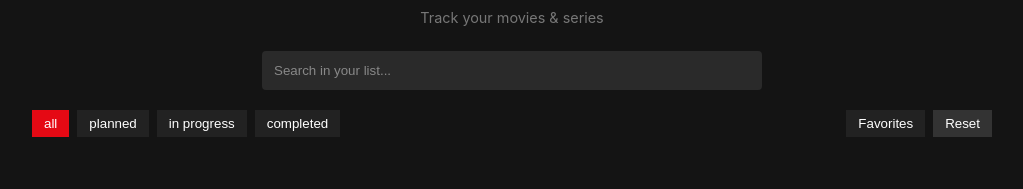
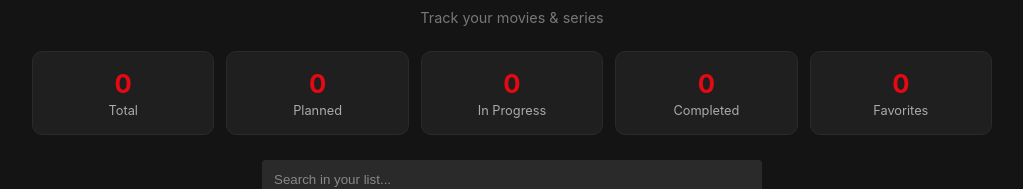
Before and after one commit to YssraChahine/Media-Tracker, a Next.js app: page /media in a window 1280 px wide. Shown: the part 155-344 px from the top of the page, without its empty margins (128-1151 px from the left). Built offline with nearby package versions, Linux system fonts and the light colour scheme; no server answers; the database is empty.

Commit message:
add insights

```diff
--- /dev/null
+++ b/components/Insights.js
@@ -0,0 +1,70 @@
+import styled from "styled-components";
+
+export default function Insights({ media }) {
+  const total = media.length;
+  const planned = media.filter((item) => item.status === "planned").length;
+  const inProgress = media.filter(
+    (item) => item.status === "in progress"
+  ).length;
+  const completed = media.filter((item) => item.status === "completed").length;
+  const favorites = media.filter((item) => item.isFavorite).length;
+
+  return (
+    <Wrapper>
+      <StatCard>
+        <Number>{total}</Number>
+        <Label>Total</Label>
+      </StatCard>
+
+      <StatCard>
+        <Number>{planned}</Number>
+        <Label>Planned</Label>
+      </StatCard>
+
+      <StatCard>
+        <Number>{inProgress}</Number>
+        <Label>In Progress</Label>
+      </StatCard>
+
+      <StatCard>
+        <Number>{completed}</Number>
+        <Label>Completed</Label>
+      </StatCard>
+
+      <StatCard>
+        <Number>{favorites}</Number>
+        <Label>Favorites</Label>
+      </StatCard>
+    </Wrapper>
+  );
+}
+
+const Wrapper = styled.section`
+  display: grid;
+  grid-template-columns: repeat(2, 1fr);
+  gap: 12px;
+  margin: 25px 0;
+  @media (min-width: 700px) {
+    grid-template-columns: repeat(5, 1fr);
+  }
+`;
+
+const StatCard = styled.div`
+  background: #1f1f1f;
+  border-radius: 10px;
+  padding: 16px;
+  text-align: center;
+  border: 1px solid #2a2a2a;
+`;
+
+const Number = styled.p`
+  font-size: 1.6rem;
+  font-weight: 700;
+  color: #e50914;
+`;
+
+const Label = styled.p`
+  margin-top: 4px;
+  font-size: 0.8rem;
+  color: #aaa;
+`;
--- a/pages/media/index.js
+++ b/pages/media/index.js
@@ -4,6 +4,7 @@ import BackButton from "@/components/BackButton";
 import MediaList from "@/components/MediaList";
 import Filter from "@/components/Filter";
 import { useState } from "react";
+import Insights from "@/components/Insights";
 
 const fetcher = (url) => fetch(url).then((response) => response.json());
 
@@ -94,6 +95,8 @@ export default function MediaPage() {
 
       <Heading>My Collection</Heading>
       <SubText>Track your movies & series</SubText>
+
+      <Insights media={media} />
 
       <SearchWrapper>
         <SearchInput
```
